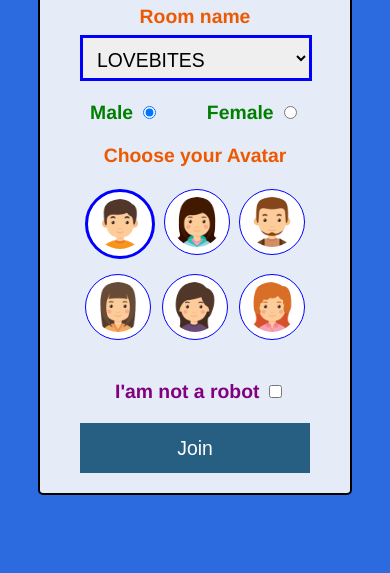
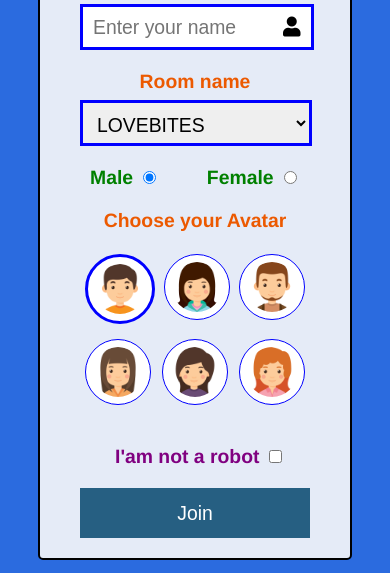
Before and after one commit to ishvar99/chatparadise, a website: page public/index.html in a window 390 px wide. Shown: the part 271-844 px from the top of the page. Drawn offline with nearby package versions, Linux system fonts and the light colour scheme.

Commit message:
fixed mobile padding issue

```diff
--- a/public/styles/styles.css
+++ b/public/styles/styles.css
@@ -53,6 +53,7 @@ button:disabled {
   border-radius: 5px;
   padding: 0px 40px;
   margin: 20px;
+
   width: 230px;
 }
 
@@ -349,6 +350,9 @@ flex-basis:20%;
   ul, li {
   padding-left: 15px;
 }
+.centered-form__form{
+  margin-top: 150px;
+}
 .form-field input{
   width: 170px;
   height: 20px;
```
